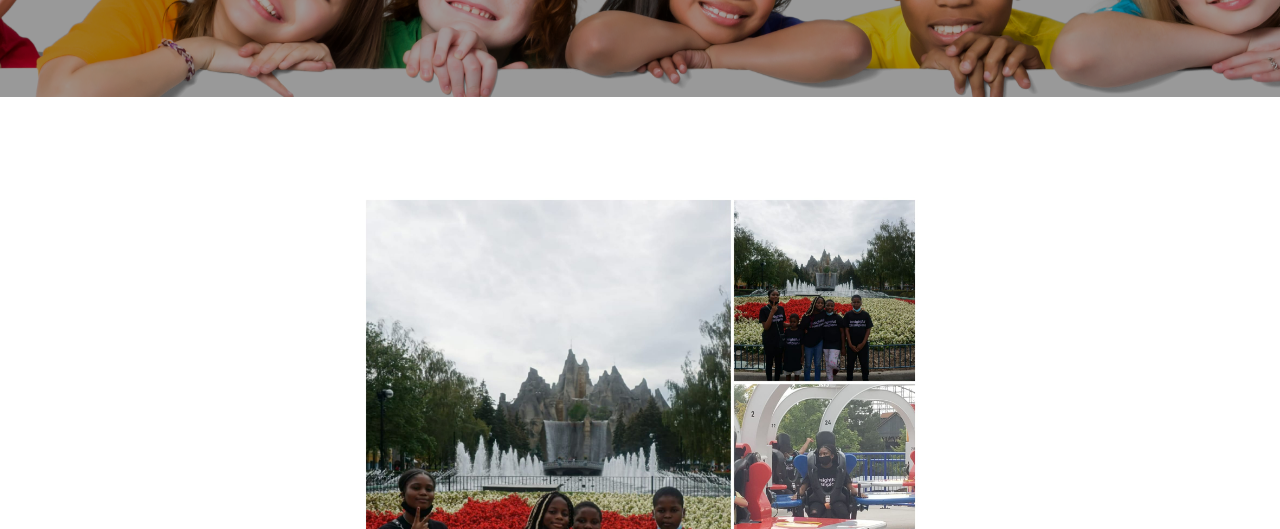
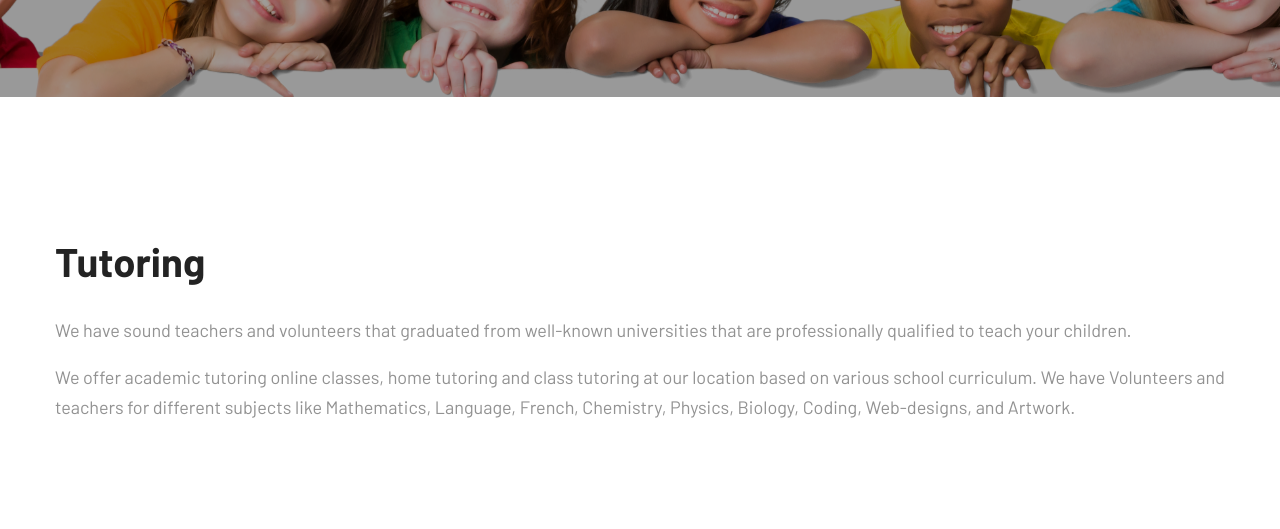
Before and after one commit to yemiemy/cccm, a Django app: page /service/empowerment in a window 1280 px wide. Shown: the part 281-810 px from the top of the page. Run offline with Django 4.2, Linux system fonts and the light colour scheme; data comes from the database, SQL or seed files in the repository; some libraries are stand-ins or nearby versions; grey boxes are pictures that could not be loaded.

Commit message:
image rotation

```diff
--- a/core/templates/empowerment.html
+++ b/core/templates/empowerment.html
@@ -25,9 +25,9 @@
 	<div class="container">
 		<div class="row">
 			<div class="col-lg-12">
-				<div class="single_service_thumb col-lg-6 m-auto">
+				<!-- <div class="single_service_thumb col-lg-6 m-auto">
 					<img src="{% static 'assets/images/code.jpg' %}" alt="">
-				</div>
+				</div> -->
 				<div class="witr_text_widget">
 					<div class="single_text_widget_inner">
 						<h2>Tutoring</h2>
```
